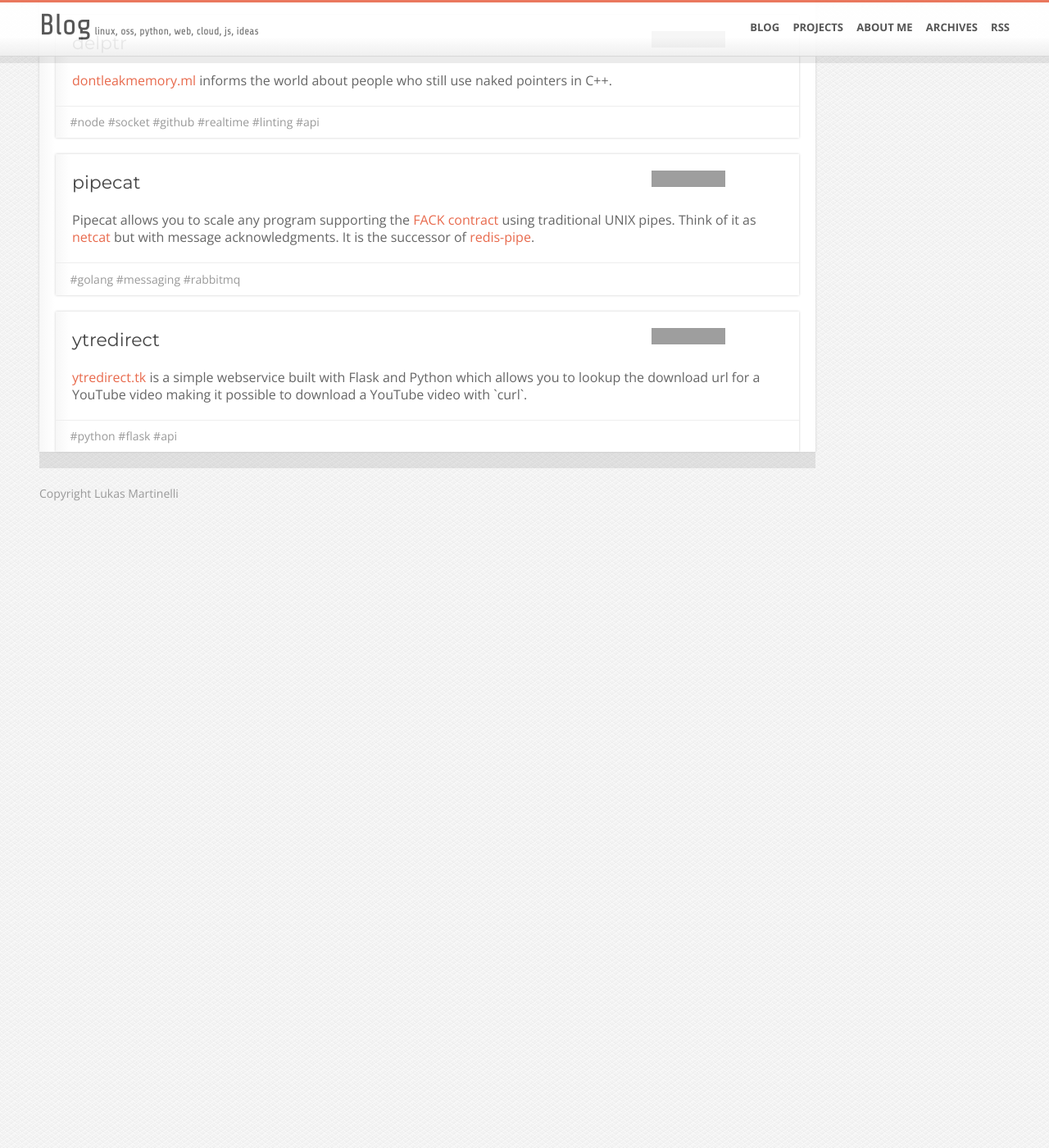
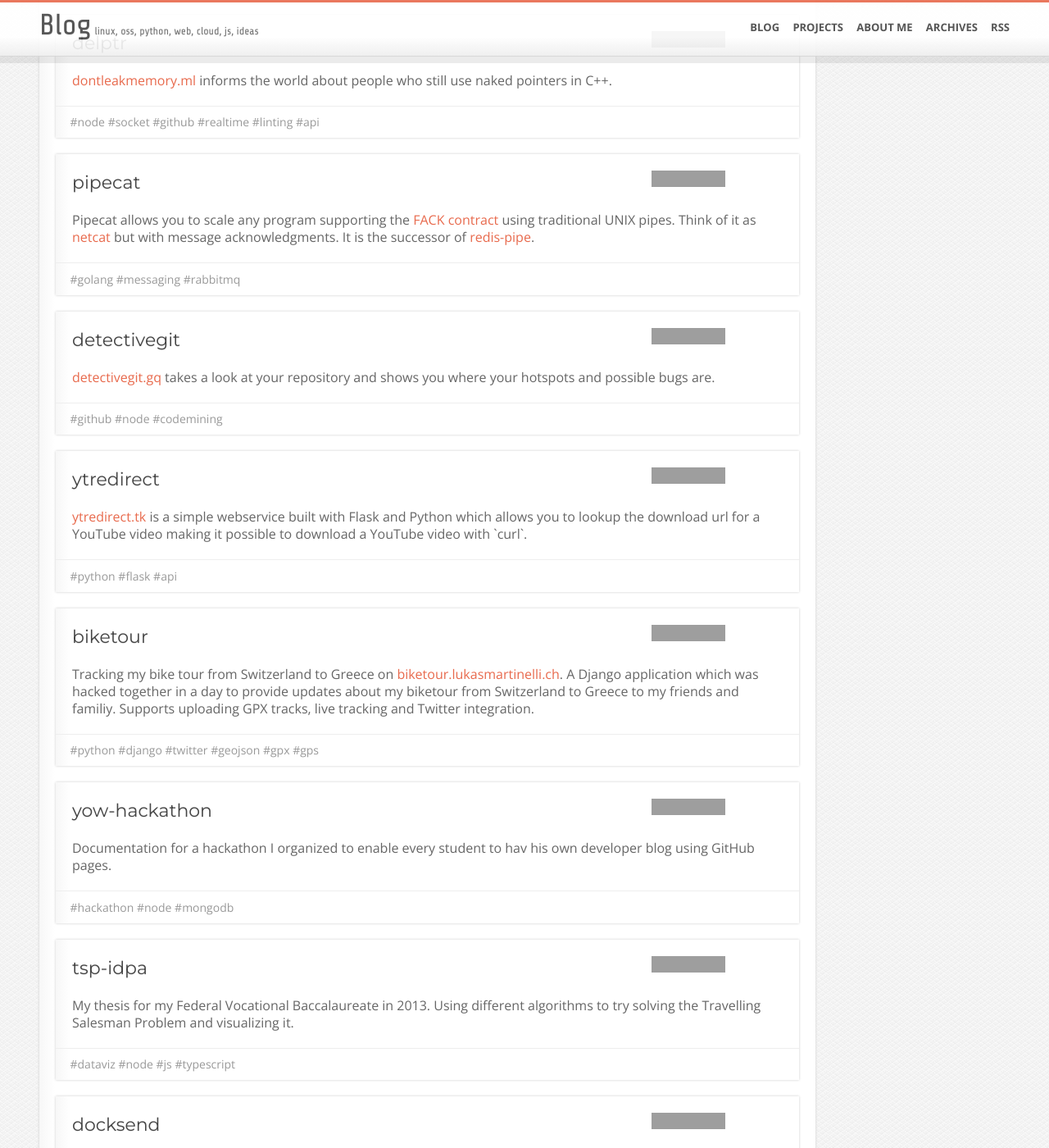
Before and after one commit to lukasmartinelli/lukasmartinelli.github.io, a Jekyll site: the page built from projects.html, in a window 1280 px wide and 1400 px high, scrolled down 1464 px. Shown: the whole window at 82% size. Built offline with Jekyll 4.4.1, drawn with Linux system fonts in a browser that asks for light colours; Markdown is read by kramdown in place of the engine named in the settings; before the commit the page ends 2094 px from its top, so only the background shows below that; some of the changed text lies outside the part shown; grey boxes are pictures that could not be loaded.

Commit message:
Include even more projects

```diff
--- a/projects.html
+++ b/projects.html
@@ -203,6 +203,27 @@ title: Projects Lukas Martinelli
         <article class="project">
           <header>
             <h3>
+              <span>detectivegit</span>
+              <iframe class="github-stars" src="https://ghbtns.com/github-btn.html?user=lukasmartinelli&repo=detectivegit&type=star&count=true&size=large" frameborder="0" scrolling="0" width="160px" height="30px"></iframe>
+            </h3>
+          </header>
+          <div class="content">
+            <p>
+              <a href="http://detectivegit.gq">detectivegit.gq</a> takes a look at your repository and shows you where your hotspots and possible bugs are.
+            </p>
+          </div>
+          <footer>
+            <span class="tags">
+              <a href="#" rel="tag">#github</a>
+              <a href="#" rel="tag">#node</a>
+              <a href="#" rel="tag">#codemining</a>
+            </span>
+          </footer>
+        </article>
+
+        <article class="project">
+          <header>
+            <h3>
               <span>ytredirect</span>
               <iframe class="github-stars" src="https://ghbtns.com/github-btn.html?user=lukasmartinelli&repo=ytredirect&type=star&count=true&size=large" frameborder="0" scrolling="0" width="160px" height="30px"></iframe>
             </h3>
@@ -221,6 +242,118 @@ title: Projects Lukas Martinelli
           </footer>
         </article>
 
+        <article class="project">
+          <header>
+            <h3>
+              <span>biketour</span>
+              <iframe class="github-stars" src="https://ghbtns.com/github-btn.html?user=lukasmartinelli&repo=biketour&type=star&count=true&size=large" frameborder="0" scrolling="0" width="160px" height="30px"></iframe>
+            </h3>
+          </header>
+          <div class="content">
+            <p>
+            Tracking my bike tour from Switzerland to Greece on <a href="http://biketour.lukasmartinelli.ch/">biketour.lukasmartinelli.ch</a>.
+            A Django application which was hacked together in a day to provide updates about my biketour from Switzerland to Greece to my friends and familiy.
+            Supports uploading GPX tracks, live tracking and Twitter integration.
+            </p>
+          </div>
+          <footer>
+            <span class="tags">
+              <a href="#" rel="tag">#python</a>
+              <a href="#" rel="tag">#django</a>
+              <a href="#" rel="tag">#twitter</a>
+              <a href="#" rel="tag">#geojson</a>
+              <a href="#" rel="tag">#gpx</a>
+              <a href="#" rel="tag">#gps</a>
+            </span>
+          </footer>
+        </article>
+
+        <article class="project">
+          <header>
+            <h3>
+              <span>yow-hackathon</span>
+              <iframe class="github-stars" src="https://ghbtns.com/github-btn.html?user=lukasmartinelli&repo=yow-hackathon&type=star&count=true&size=large" frameborder="0" scrolling="0" width="160px" height="30px"></iframe>
+            </h3>
+          </header>
+          <div class="content">
+            <p>
+            Documentation for a hackathon I organized to enable every student to hav his own developer blog using GitHub pages.
+            </p>
+          </div>
+          <footer>
+            <span class="tags">
+              <a href="#" rel="tag">#hackathon</a>
+              <a href="#" rel="tag">#node</a>
+              <a href="#" rel="tag">#mongodb</a>
+            </span>
+          </footer>
+        </article>
+
+        <article class="project">
+          <header>
+            <h3>
+              <span>tsp-idpa</span>
+              <iframe class="github-stars" src="https://ghbtns.com/github-btn.html?user=lukasmartinelli&repo=tsp-idpa&type=star&count=true&size=large" frameborder="0" scrolling="0" width="160px" height="30px"></iframe>
+            </h3>
+          </header>
+          <div class="content">
+            <p>
+              My thesis for my Federal Vocational Baccalaureate in 2013.
+              Using different algorithms to try solving the Travelling Salesman Problem and visualizing it.
+            </p>
+          </div>
+          <footer>
+            <span class="tags">
+              <a href="#" rel="tag">#dataviz</a>
+              <a href="#" rel="tag">#node</a>
+              <a href="#" rel="tag">#js</a>
+              <a href="#" rel="tag">#typescript</a>
+            </span>
+          </footer>
+        </article>
+
+        <article class="project">
+          <header>
+            <h3>
+              <span>docksend</span>
+              <iframe class="github-stars" src="https://ghbtns.com/github-btn.html?user=lukasmartinelli&repo=docksend&type=star&count=true&size=large" frameborder="0" scrolling="0" width="160px" height="30px"></iframe>
+            </h3>
+          </header>
+          <div class="content">
+            <p>
+              Executing a Docker task via rsync and getting back the result. This was before the days the docker daemon could do things like that.
+            </p>
+          </div>
+          <footer>
+            <span class="tags">
+              <a href="#" rel="tag">#bash</a>
+              <a href="#" rel="tag">#docker</a>
+            </span>
+          </footer>
+        </article>
+
+        <article class="project">
+          <header>
+            <h3>
+              <span>algostat</span>
+              <iframe class="github-stars" src="https://ghbtns.com/github-btn.html?user=lukasmartinelli&repo=algostat&type=star&count=true&size=large" frameborder="0" scrolling="0" width="160px" height="30px"></iframe>
+            </h3>
+          </header>
+          <div class="content">
+            <p>
+            Tools to find the most frequently used <a href="http://en.cppreference.com/w/cpp/algorithm">C++ algorithms</a> on Github.
+            </p>
+          </div>
+          <footer>
+            <span class="tags">
+              <a href="#" rel="tag">#codemining</a>
+              <a href="#" rel="tag">#cpp</a>
+              <a href="#" rel="tag">#python</a>
+              <a href="#" rel="tag">#rabbitmq</a>
+            </span>
+          </footer>
+        </article>
+
         <!--
         <h2>Freelance Work</h2>
         <p>
```
